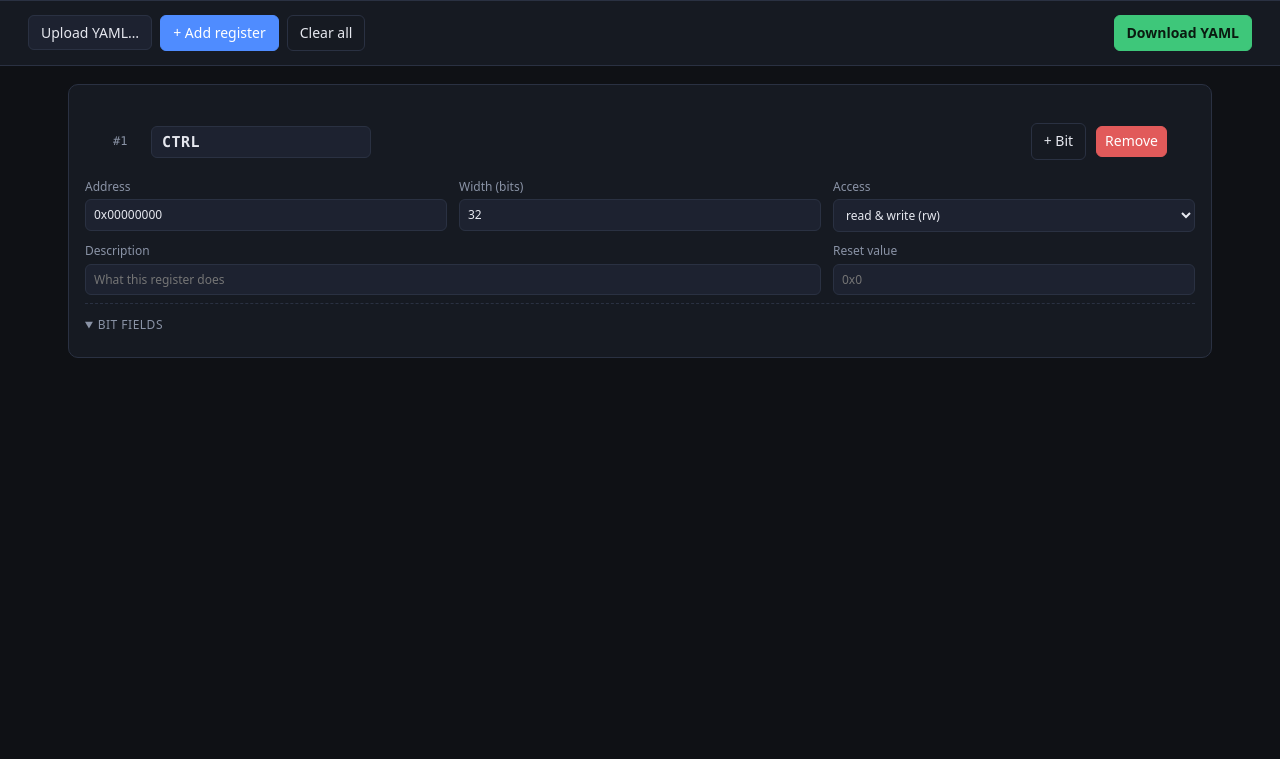
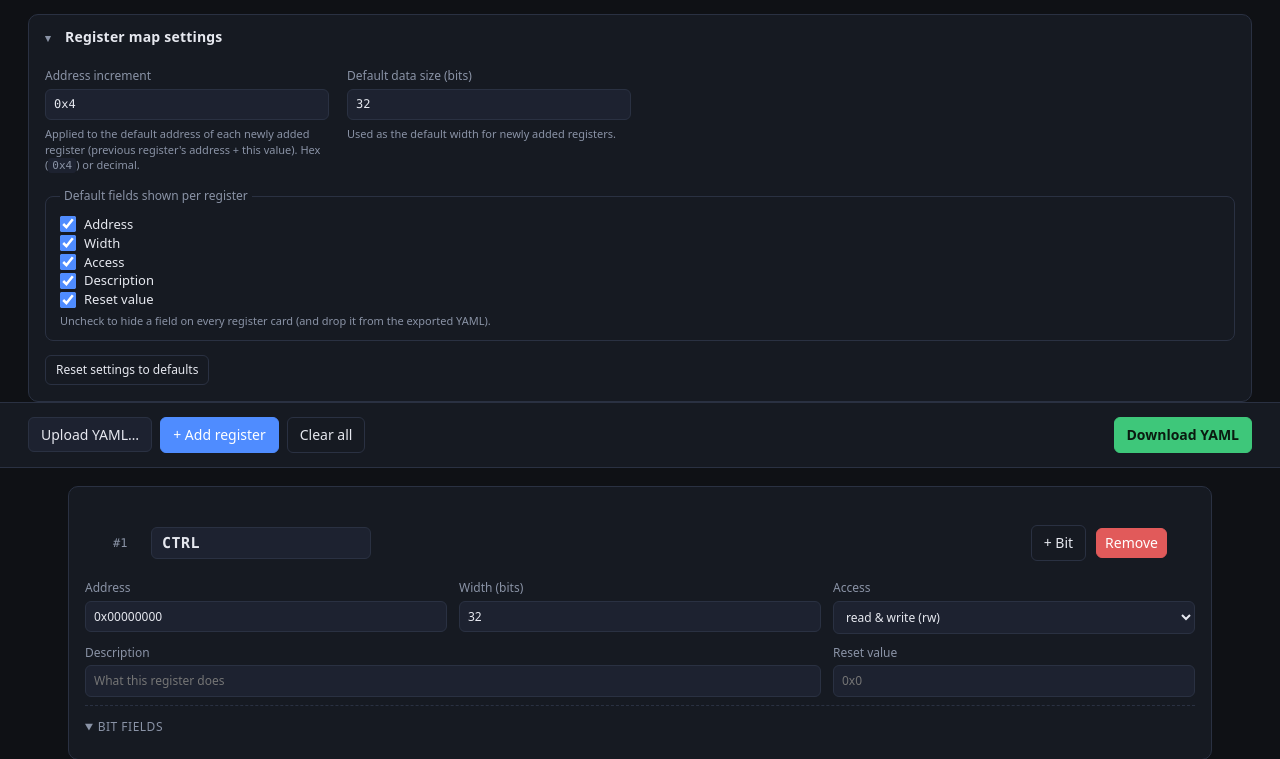
Before and after one commit to pennestri/Register-Map-Editor, a Flask app: page / in a window 1280 px wide. Shown: the part 88-847 px from the top of the page. Before the commit the page ends 446 px from the top, so only its background shows below. Run offline with Flask 3, Linux system fonts and the light colour scheme.

Commit message:
Introduce a collapsible Register map settings

```diff
--- a/static/app.js
+++ b/static/app.js
@@ -1,15 +1,109 @@
 // Register Map editor — state-driven, no framework.
 //
 // State shape:
-//   { registers: [ { address, mnemonic, width, access, description,
+//   {
+//     settings: {
+//       addressIncrement: "0x4" | "4" | ...   // hex or decimal, displayed as typed
+//       defaultWidth: 32,                     // bits
+//       enabledFields: Set<"address"|"width"|"access"|"description"|"reset_value">
+//     },
+//     registers: [ { address, mnemonic, width, access, description,
 //                    reset_value, bits: [ {position, name, width,
-//                    access, description, reset_value} ] } ] }
+//                    access, description, reset_value} ] } ]
+//   }
 
 const $ = (sel, root = document) => root.querySelector(sel);
 
 const ACCESS_VALUES = new Set(["r", "w", "rw", ""]);
 
-const state = { registers: [] };
+// ---- Settings -------------------------------------------------------------
+
+// Non-mnemonic register fields the user can toggle on the settings panel.
+const REGISTER_FIELDS = ["address", "width", "access", "description", "reset_value"];
+const MNEMONIC_KEY = "mnemonic";
+const SETTINGS_STORAGE_KEY = "register-map-editor:settings";
+
+function defaultSettings() {
+  return {
+    addressIncrement: "0x4",
+    defaultWidth: 32,
+    enabledFields: new Set(REGISTER_FIELDS),
+  };
+}
+
+// Parse a register-map address or increment: accepts "0xN" (hex) or "N" (dec).
+// Returns NaN on failure so callers can fall back to a default.
+function parseAddrNum(s) {
+  if (typeof s !== "string") return NaN;
+  const t = s.trim();
+  if (!t) return NaN;
+  const hex = /^0x([0-9a-f]+)$/i.exec(t);
+  if (hex) {
+    const n = parseInt(hex[1], 16);
+    return Number.isFinite(n) ? n : NaN;
+  }
+  if (/^[0-9]+$/.test(t)) return parseInt(t, 10);
+  return NaN;
+}
+
+// Format a numeric address back to the canonical "0xXXXXXXXX" string.
+function formatAddr(n) {
+  if (!Number.isFinite(n)) return "0x00000000";
+  const v = Math.max(0, n);
+  return "0x" + v.toString(16).toUpperCase().padStart(8, "0");
+}
+
+function getEffectiveAddrIncrement() {
+  const n = parseAddrNum(state.settings.addressIncrement);
+  return Number.isFinite(n) ? n : 4;
+}
+
+function getEffectiveDefaultWidth() {
+  const n = Number(state.settings.defaultWidth);
+  if (!Number.isFinite(n) || n < 1) return 32;
+  return Math.min(1024, Math.max(1, Math.floor(n)));
+}
+
+function loadSettings() {
+  try {
+    const raw = localStorage.getItem(SETTINGS_STORAGE_KEY);
+    if (!raw) return null;
+    const data = JSON.parse(raw);
+    if (!data || typeof data !== "object") return null;
+    const base = defaultSettings();
+    const enabled = Array.isArray(data.enabledFields)
+      ? data.enabledFields.filter((k) => REGISTER_FIELDS.includes(k))
+      : [...base.enabledFields];
+    return {
+      addressIncrement: typeof data.addressIncrement === "string"
+        ? data.addressIncrement
+        : base.addressIncrement,
+      defaultWidth: Number.isFinite(Number(data.defaultWidth))
+        ? Number(data.defaultWidth)
+        : base.defaultWidth,
+      enabledFields: new Set(enabled),
+    };
+  } catch (e) {
+    return null;
+  }
+}
+
+function saveSettings() {
+  try {
+    localStorage.setItem(SETTINGS_STORAGE_KEY, JSON.stringify({
+      addressIncrement: state.settings.addressIncrement,
+      defaultWidth: state.settings.defaultWidth,
+      enabledFields: [...state.settings.enabledFields],
+    }));
+  } catch (e) { /* localStorage disabled or quota exceeded */ }
+}
+
+// ---- State ----------------------------------------------------------------
+
+const state = {
+  settings: defaultSettings(),
+  registers: [],
+};
 
 const registerTpl = $("#register-tpl");
 const bitTpl = $("#bit-tpl");
@@ -19,12 +113,20 @@ const bitTpl = $("#bit-tpl");
 // ---------------------------------------------------------------------------
 
 function newRegister(overrides = {}) {
-  const index = state.registers.length;
-  const stride = 4;
+  // Default address = previous register's address + settings.addressIncrement.
+  // Falls back to 0x00000000 when no prior register exists or its address
+  // isn't a parseable hex/decimal number.
+  const inc = getEffectiveAddrIncrement();
+  let baseNum = 0;
+  if (state.registers.length > 0) {
+    const last = state.registers[state.registers.length - 1];
+    const prev = parseAddrNum(last && last.address);
+    if (Number.isFinite(prev)) baseNum = Math.max(0, prev + inc);
+  }
   return Object.assign({
-    address: "0x" + (index * stride).toString(16).toUpperCase().padStart(8, "0"),
+    address: formatAddr(baseNum),
     mnemonic: "",
-    width: 32,
+    width: getEffectiveDefaultWidth(),
     access: "rw",
     description: "",
     reset_value: "",
@@ -77,9 +179,16 @@ function renderRegister(reg, index) {
   const node = registerTpl.content.firstElementChild.cloneNode(true);
   node.querySelector("[data-role=index]").textContent = "#" + (index + 1);
 
-  // Bind scalar fields.
+  // Bind scalar fields. Hide any field that the user disabled in settings
+  // (mnemonic is always shown because it's the register identifier).
   node.querySelectorAll("[data-bind]").forEach((input) => {
     const key = input.dataset.bind;
+    if (key !== MNEMONIC_KEY && !state.settings.enabledFields.has(key)) {
+      const wrapper = input.closest("label");
+      if (wrapper) wrapper.hidden = true;
+      else input.hidden = true;
+      return;
+    }
     if (!(key in reg)) return; // bind to bits only on the bit row
     if (input.type === "number") input.value = reg[key] ?? "";
     else if (input.tagName === "SELECT") input.value = reg[key] ?? "rw";
@@ -181,11 +290,12 @@ async function downloadYaml() {
     setStatus("Add at least one register before exporting.", "warn");
     return;
   }
+  const payload = state.registers.map(projectForExport);
   try {
     const res = await fetch("/generate", {
       method: "POST",
       headers: { "Content-Type": "application/json" },
-      body: JSON.stringify({ registers: state.registers }),
+      body: JSON.stringify({ registers: payload }),
     });
     if (!res.ok) {
       const err = await res.json().catch(() => ({}));
@@ -244,6 +354,22 @@ function normalizeBit(b) {
   };
 }
 
+// Export projection: drop register fields the user has hidden in the
+// settings panel. Mnemonic is always included. Bit fields are untouched.
+function projectForExport(reg) {
+  const order = ["address", MNEMONIC_KEY, "width", "access", "description", "reset_value"];
+  const out = {};
+  for (const key of order) {
+    if (key === MNEMONIC_KEY || state.settings.enabledFields.has(key)) {
+      out[key] = reg[key];
+    }
+  }
+  if (Array.isArray(reg.bits) && reg.bits.length) {
+    out.bits = reg.bits;
+  }
+  return out;
+}
+
 function triggerDownload(blob, filename) {
   const url = URL.createObjectURL(blob);
   const a = document.createElement("a");
@@ -262,6 +388,56 @@ function triggerDownload(blob, filename) {
 // ---------------------------------------------------------------------------
 
 document.addEventListener("DOMContentLoaded", () => {
+  // ---- Settings panel wiring -------------------------------------------
+  // Restore persisted settings (must happen before the first newRegister()
+  // call so the seed register honours them).
+  const restored = loadSettings();
+  if (restored) state.settings = restored;
+
+  const addrIncInput = $("#setting-addr-inc");
+  const defaultWidthInput = $("#setting-default-width");
+  const fieldCheckboxes = document.querySelectorAll("[data-setting-field]");
+
+  function syncSettingsUI() {
+    addrIncInput.value = state.settings.addressIncrement;
+    defaultWidthInput.value = state.settings.defaultWidth;
+    fieldCheckboxes.forEach((cb) => {
+      cb.checked = state.settings.enabledFields.has(cb.dataset.settingField);
+    });
+  }
+  syncSettingsUI();
+
+  addrIncInput.addEventListener("input", () => {
+    state.settings.addressIncrement = addrIncInput.value;
+    saveSettings();
+  });
+
+  defaultWidthInput.addEventListener("input", () => {
+    const n = Number(defaultWidthInput.value);
+    state.settings.defaultWidth =
+      Number.isFinite(n) && n >= 1 ? Math.min(1024, Math.floor(n)) : 32;
+    saveSettings();
+  });
+
+  fieldCheckboxes.forEach((cb) => {
+    cb.addEventListener("change", () => {
+      const key = cb.dataset.settingField;
+      if (cb.checked) state.settings.enabledFields.add(key);
+      else state.settings.enabledFields.delete(key);
+      saveSettings();
+      render(); // re-render so existing register cards reflect the toggle
+    });
+  });
+
+  $("#settings-reset").addEventListener("click", () => {
+    if (!confirm("Reset register-map settings to defaults?")) return;
+    state.settings = defaultSettings();
+    syncSettingsUI();
+    saveSettings();
+    render();
+  });
+
+  // ---- Toolbar wiring ---------------------------------------------------
   $("#add-register").addEventListener("click", addRegister);
   $("#clear-all").addEventListener("click", clearAll);
   $("#generate").addEventListener("click", downloadYaml);
--- a/static/style.css
+++ b/static/style.css
@@ -50,6 +50,118 @@ header .sub {
   z-index: 5;
 }
 .toolbar .spacer { flex: 1; }
+
+/* ---- Register map settings -------------------------------------------- */
+.settings {
+  margin: 14px 28px 0;
+  background: var(--panel);
+  border: 1px solid var(--border);
+  border-radius: 10px;
+  padding: 0 16px;
+}
+.settings > summary {
+  cursor: pointer;
+  font-weight: 600;
+  font-size: 14px;
+  letter-spacing: 0.2px;
+  list-style: none;
+  padding: 12px 0;
+  user-select: none;
+}
+.settings > summary::-webkit-details-marker { display: none; }
+.settings > summary::before {
+  content: "▸";
+  display: inline-block;
+  width: 14px;
+  color: var(--muted);
+  font-size: 11px;
+  margin-right: 6px;
+  transition: transform 0.12s;
+}
+.settings[open] > summary::before { content: "▾"; }
+
+.settings-body {
+  display: grid;
+  grid-template-columns: repeat(auto-fit, minmax(240px, 1fr));
+  gap: 14px 18px;
+  padding: 8px 0 16px;
+}
+.settings-body > label {
+  display: flex;
+  flex-direction: column;
+  gap: 4px;
+  font-size: 12px;
+  color: var(--muted);
+}
+.settings-body > label small {
+  font-size: 11px;
+  color: var(--muted);
+  margin-top: 2px;
+  line-height: 1.4;
+}
+.settings-body code {
+  background: var(--panel-2);
+  border-radius: 3px;
+  padding: 1px 4px;
+  font-size: 11px;
+}
+.settings-body input[type=text],
+.settings-body input[type=number] {
+  font: inherit;
+  color: var(--text);
+  background: var(--panel-2);
+  border: 1px solid var(--border);
+  border-radius: 6px;
+  padding: 6px 8px;
+  font-family: var(--mono);
+}
+.settings-body input:focus {
+  outline: 2px solid var(--accent);
+  outline-offset: -1px;
+  border-color: var(--accent);
+}
+
+.settings-fields {
+  display: grid;
+  grid-column: 1 / -1;
+  border: 1px solid var(--border);
+  border-radius: 8px;
+  padding: 10px 14px 12px;
+  margin: 0;
+}
+.settings-fields legend {
+  color: var(--muted);
+  font-size: 12px;
+  padding: 0 4px;
+}
+.settings-fields label.check {
+  display: flex;
+  flex-direction: row;
+  align-items: center;
+  gap: 8px;
+  color: var(--text);
+  font-size: 13px;
+}
+.settings-fields label.check input[type=checkbox] {
+  width: 16px;
+  height: 16px;
+  accent-color: var(--accent);
+  margin: 0;
+}
+.settings-fields small {
+  grid-column: 1 / -1;
+  font-size: 11px;
+  color: var(--muted);
+  margin-top: 4px;
+  line-height: 1.4;
+}
+
+button.small {
+  font-size: 12px;
+  padding: 5px 10px;
+  align-self: start;
+  justify-self: start;
+}
 
 button, .upload span {
   font: inherit;
--- a/templates/index.html
+++ b/templates/index.html
@@ -11,6 +11,30 @@
     <h1>Register Map Editor</h1>
     <p class="sub">Define registers and bit fields, then export a YAML register map or import one for editing.</p>
   </header>
+
+  <details class="settings" id="settings" open>
+    <summary>Register map settings</summary>
+    <div class="settings-body">
+      <label>Address increment
+        <input type="text" id="setting-addr-inc" placeholder="0x4" spellcheck="false">
+        <small>Applied to the default address of each newly added register (previous register&apos;s address + this value). Hex (<code>0x4</code>) or decimal.</small>
+      </label>
+      <label>Default data size (bits)
+        <input type="number" id="setting-default-width" min="1" max="1024" step="1">
+        <small>Used as the default width for newly added registers.</small>
+      </label>
+      <fieldset class="settings-fields">
+        <legend>Default fields shown per register</legend>
+        <label class="check"><input type="checkbox" data-setting-field="address" checked> Address</label>
+        <label class="check"><input type="checkbox" data-setting-field="width" checked> Width</label>
+        <label class="check"><input type="checkbox" data-setting-field="access" checked> Access</label>
+        <label class="check"><input type="checkbox" data-setting-field="description" checked> Description</label>
+        <label class="check"><input type="checkbox" data-setting-field="reset_value" checked> Reset value</label>
+        <small>Uncheck to hide a field on every register card (and drop it from the exported YAML).</small>
+      </fieldset>
+      <button type="button" id="settings-reset" class="ghost small">Reset settings to defaults</button>
+    </div>
+  </details>
 
   <section class="toolbar">
     <label class="upload">
```
Also changed, not shown: README.md.
